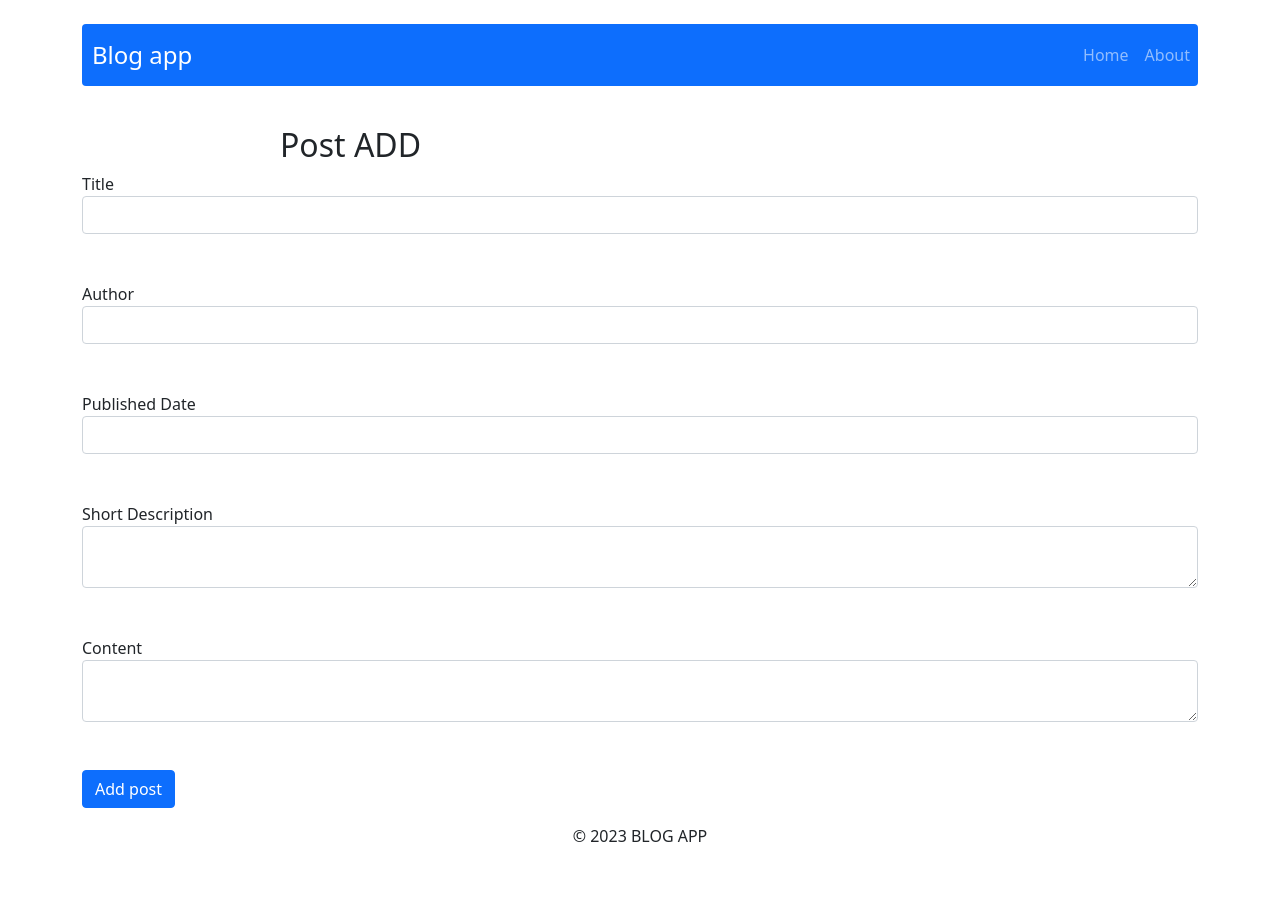
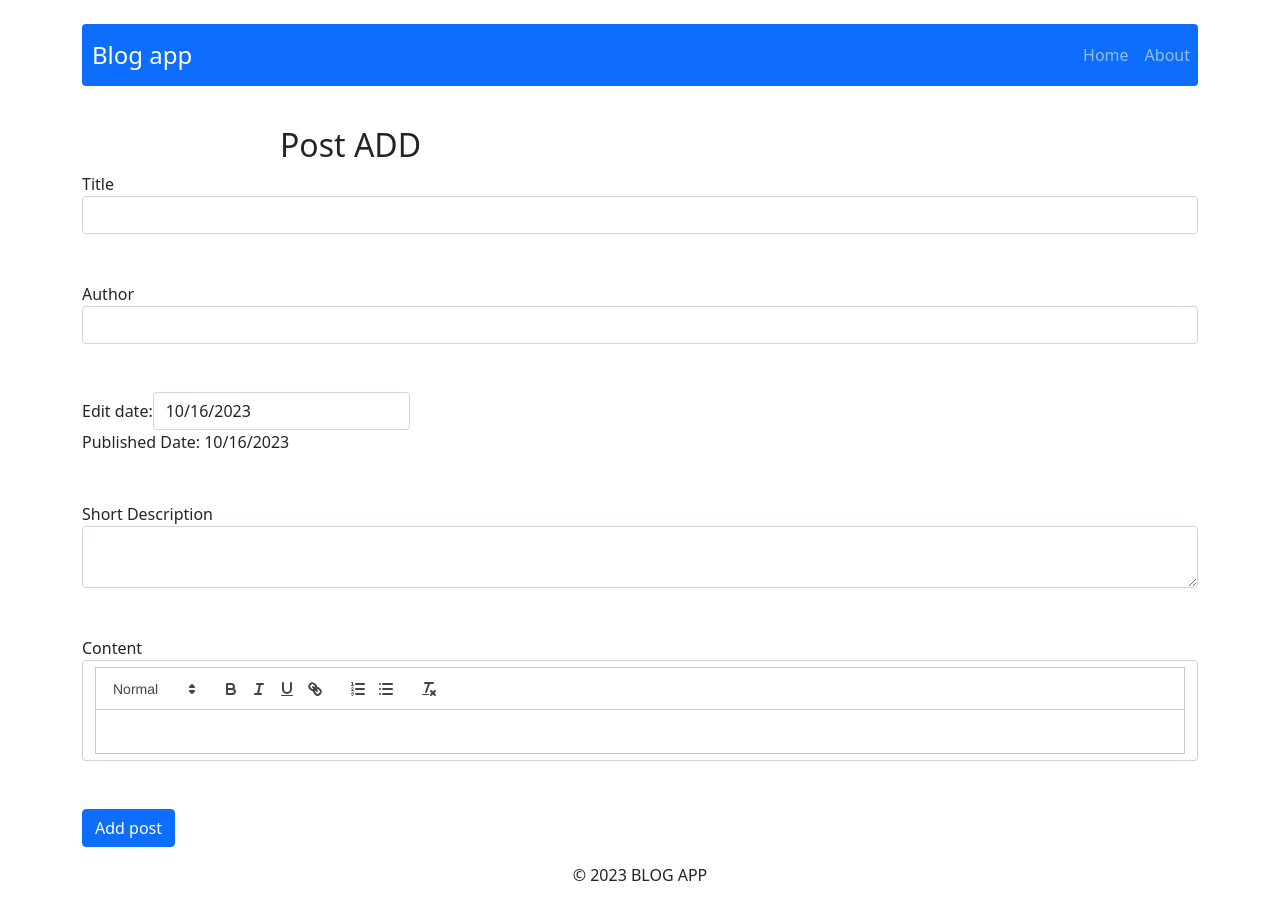
Before and after one commit to zosiaszy/Blog-app, a React (Create React App) app: page /post/add in a window 1280 px wide. Before the commit the page ends 864 px from the top, so only its background shows below. Built offline with nearby package versions, Linux system fonts and the light colour scheme.

Commit message:
Add changes dates

```diff
--- a/src/components/features/PostForm.js
+++ b/src/components/features/PostForm.js
@@ -1,25 +1,35 @@
-
-import React, { useState } from 'react';
+import React, { useState, useEffect } from 'react';
 import PropTypes from 'prop-types';
+import ReactQuill from 'react-quill';
+import 'react-quill/dist/quill.snow.css';
+import DatePicker from "react-datepicker";
+import  {formatDate}  from '../../utils/dateToStr';
+import "react-datepicker/dist/react-datepicker.css";
 
 
 const PostForm = ({ action, actionText, ...props }) => {
   const [title, setTitle] = useState(props.title || '');
   const [author, setAuthor] = useState(props.author || '');
-  const [publishedDate, setPublishedDate] = useState(props.publishedDate || '');
+  const [publishedDate, setPublishedDate] = useState(new Date());
+
   const [shortDescription, setShortDescription] = useState(props.shortDescription || '');
   const [content, setContent] = useState(props.content || '');
 
-    const handleSubmit = e => {
+
+  useEffect(() => {
+    const parsedDate = Date.parse(props.publishedDate);
+    if (!isNaN(parsedDate)) {
+      setPublishedDate(new Date(parsedDate));
+    }
+  }, [props.publishedDate]);
+
+  const handleSubmit = (e) => {
     e.preventDefault();
     action({ title, author, publishedDate, shortDescription, content });
   };
 
-
-    return (
-
-        <form onSubmit={handleSubmit}>
-
+  return (
+    <form onSubmit={handleSubmit}>
       <div className="form-group">
         <label>Title</label>
         <input
@@ -29,7 +39,6 @@ const PostForm = ({ action, actionText, ...props }) => {
           onChange={(e) => setTitle(e.target.value)}
         />
       </div>
-
       <div className="form-group mt-5">
         <label>Author</label>
         <input
@@ -39,16 +48,17 @@ const PostForm = ({ action, actionText, ...props }) => {
           onChange={(e) => setAuthor(e.target.value)}
         />
       </div>
+      <div className="form-group mt-5">
+  <label>Edit date: </label>
+  <DatePicker
+    selected={publishedDate}
+    className="form-control"
+    onChange={(date) => setPublishedDate(date)}
+    dateFormat="MM/dd/yyyy"
+  />
+  <p className="card-text font-weight-bold">Published Date: {formatDate(publishedDate)}</p>
+</div>
 
-      <div className="form-group mt-5">
-        <label>Published Date</label>
-        <input
-          type="text"
-          className="form-control"
-          value={publishedDate}
-          onChange={(e) => setPublishedDate(e.target.value)}
-        />
-      </div>
 
       <div className="form-group mt-5">
         <label>Short Description</label>
@@ -58,30 +68,15 @@ const PostForm = ({ action, actionText, ...props }) => {
           onChange={(e) => setShortDescription(e.target.value)}
         />
       </div>
-
       <div className="form-group mt-5">
         <label>Content</label>
-        <textarea
-          className="form-control"
-          value={content}
-          onChange={(e) => setContent(e.target.value)}
-        />
+        <ReactQuill className="form-control" value={content} onChange={setContent} />
       </div>
-
       <button type="submit" className="btn btn-primary mt-5">
-
         {actionText}
       </button>
     </form>
-
-
-
-    );
-
-
-
-
-
+  );
 };
 
 PostForm.propTypes = {
@@ -91,10 +86,7 @@ PostForm.propTypes = {
   author: PropTypes.string,
   shortDescription: PropTypes.string,
   content: PropTypes.string,
+  publishedDate: PropTypes.string,
 };
 
-
-
-
-
 export default PostForm;
```
